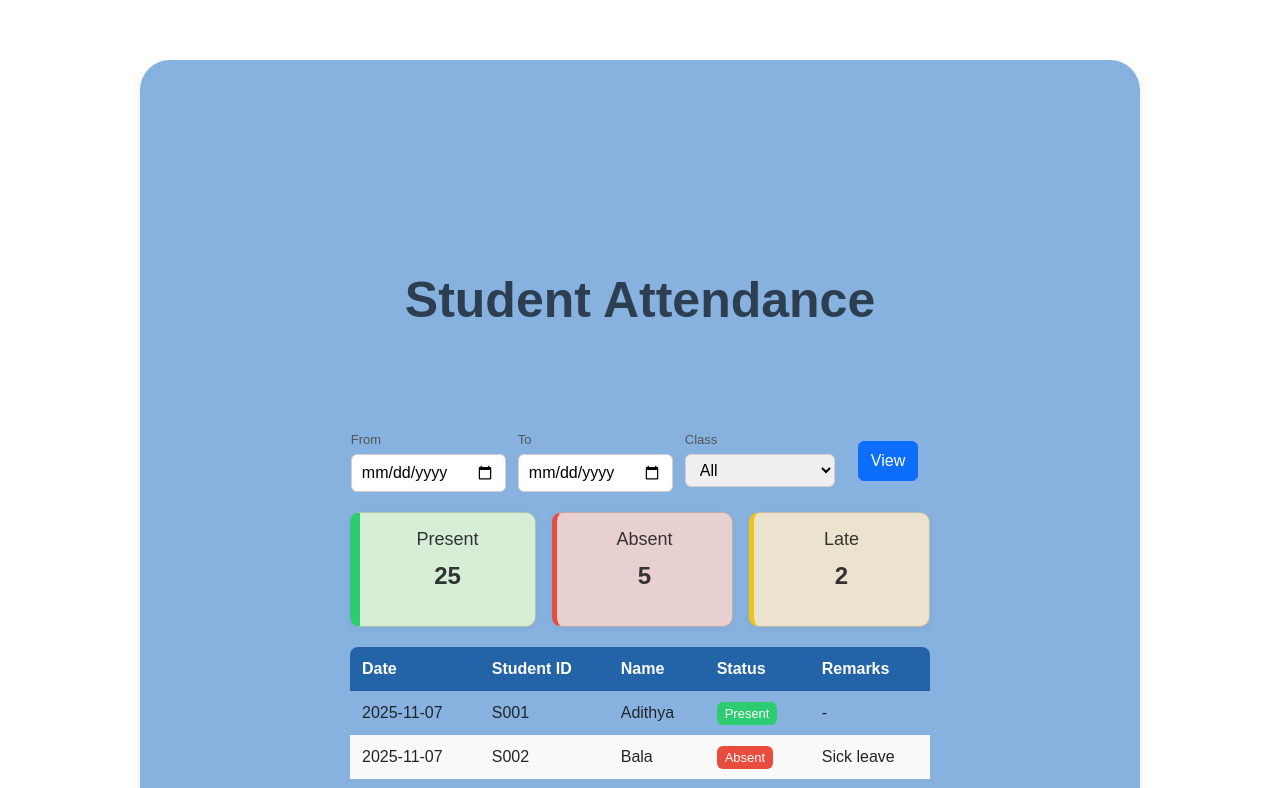
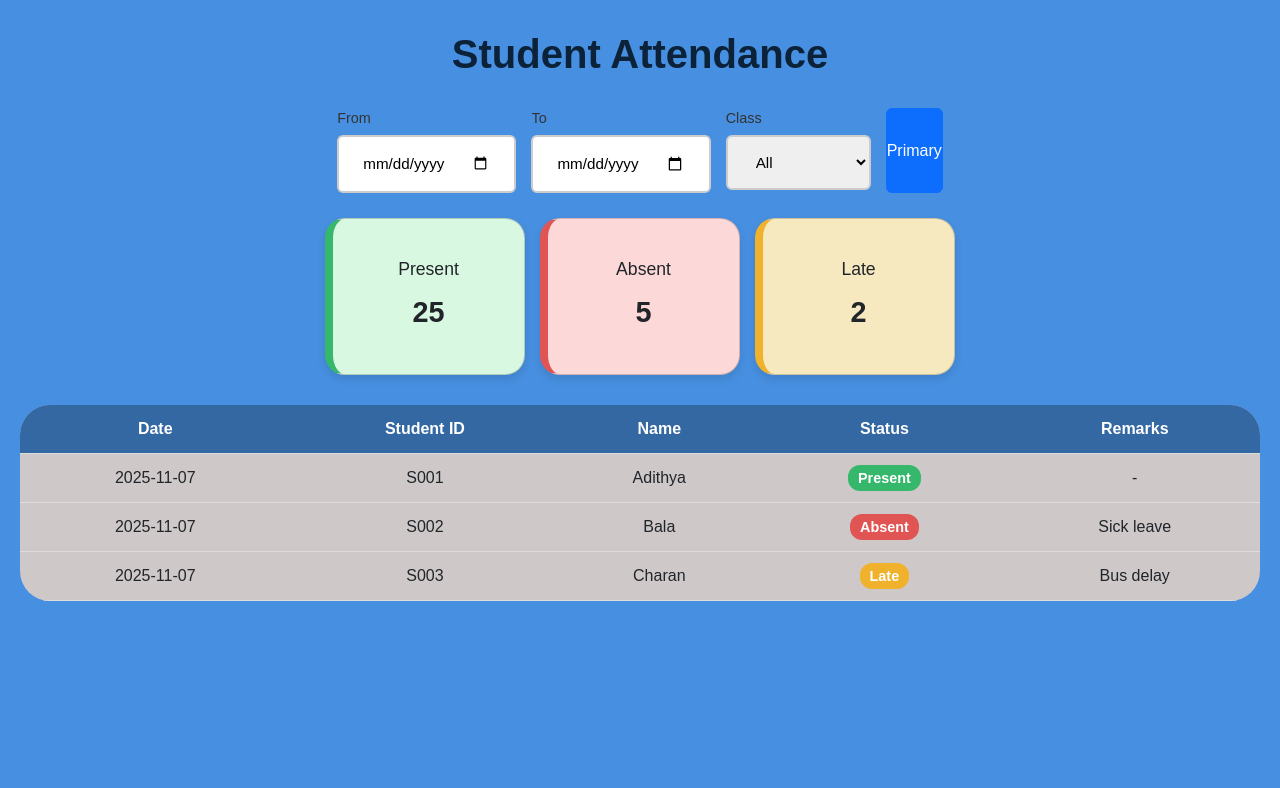
Before and after one commit to SuthaMary0309/SMART_SMSUI, an Angular app: page /attendance in a window 1280 px wide. Shown: the top 788 px of the page. Built offline with nearby package versions, Linux system fonts and the light colour scheme.

Commit message:
page design in attendance

```diff
--- a/src/app/components/student-dashboard/attendance/attendance.css
+++ b/src/app/components/student-dashboard/attendance/attendance.css
@@ -1,181 +1,162 @@
-/* Container */
-.attendance-container {
-  max-width: 1000px;
-  margin: 60px auto;
-  padding: 210px;
-  background: #619ad7c1;
-  border-radius: 30px;
-  box-shadow: 0 3px 10px rgba(0, 0, 0, 0.08);
-  font-family: 'Poppins', sans-serif;
+* {
+  margin: 0;
+  padding: 0;
+  box-sizing: border-box;
+  font-family: "Poppins", sans-serif;
 }
 
-/* Full screen container */
-.attendance-page {
+.attendance-container {
   width: 100%;
   height: 100vh;
-  background-color: #8bb8e8;
+  background-color: #478fe0;
+  padding: 30px 20px;
   display: flex;
-  justify-content: center;
+  flex-direction: column;
   align-items: center;
 }
-/* Page Title */
-.page-title {
-  text-align: center;
-  font-size: 50px;
-  font-weight: 800;
-  margin-bottom: 100px;
-  color: #2c3e50;
+
+h1 {
+  font-size: 2.5rem;
+  font-weight: 700;
+  color: #0b2239;
+  margin-bottom: 30px;
 }
 
-/* Filter Section */
 .filter-section {
   display: flex;
   flex-wrap: wrap;
-  gap: 12px;
   justify-content: center;
-  margin-bottom: 20px;
+  gap: 15px;
+  margin-bottom: 25px;
 }
 
-.filter-item {
+.filter-group {
   display: flex;
   flex-direction: column;
 }
 
-.filter-item label {
-  font-size: 13px;
-  color: #555;
-  margin-bottom: 4px;
+.filter-group label {
+  font-size: 0.9rem;
+  margin-bottom: 5px;
+  color: #333;
 }
 
-.filter-item input,
-.filter-item select {
-  padding: 6px 10px;
-  border: 1px solid #d8cccc;
+.filter-group input,
+.filter-group select {
+  padding: 16px 24px;
   border-radius: 6px;
-  min-width: 150px;
+  border: 2px solid #ccc;
+  font-size: 0.95rem;
 }
 
-.btn-view {
-  background: #3498db;
-  color: #fff;
+.primary-btn {
+  background-color: #1a73d3c1;
+  color: white;
   border: none;
-  padding: px px;
-  border-radius: 4px;
+  border-radius: 12px;
+  padding: 20px 36px;
   cursor: pointer;
-  font-weight: 500;
-  transition: background 0.2s;
+  font-size: 0.95rem;
+  transition: 0.3s;
 }
 
-.btn-view:hover {
-  background: #2980b9;
+.primary-btn:hover {
+  background-color: #034b97c1;
 }
 
-/* Summary Cards */
 .summary-cards {
   display: flex;
-  justify-content: space-around;
+  gap: 15px;
   flex-wrap: wrap;
-  gap: 16px;
-  margin-bottom: 20px;
+  justify-content: center;
+  margin-bottom: 30px;
 }
 
 .card {
-  flex: 1;
-  min-width: 180px;
-  padding: 16px;
-  border-radius: 10px;
+  width: 200px;
   text-align: center;
-  color: #333;
-  box-shadow: 0 2px 6px rgba(0, 0, 0, 0.05);
+  border-radius: 20px;
+  padding: 40px 20px;
+  box-shadow: 0 4px 8px rgba(0, 0, 0, 0.1);
 }
 
 .card h3 {
-  margin-bottom: 8px;
-  font-size: 18px;
+  font-size: 1.1rem;
+  margin-bottom: 10px;
 }
 
 .card p {
-  font-size: 24px;
-  font-weight: 600;
+  font-size: 1.8rem;
+  font-weight: bold;
 }
 
 .card.present {
-  background: #d6eed6;
-  border-left: 10px solid #2ecc71;
+  background-color: #d8f8e2;
+  border-left: 8px solid #35b86b;
 }
 
 .card.absent {
-  background: #e9d0d0;
-  border-left: 5px solid #e74c3c;
+  background-color: #fcd8d8;
+  border-left: 8px solid #e05454;
 }
 
 .card.late {
-  background: #ebe3ce;
-  border-left: 5px solid #f1c40f;
+  background-color: #f6e9c0;
+  border-left: 8px solid #f0b22c;
 }
 
-/* Table Section */
 .table-section {
-  overflow-x: auto;
+  width: 100%;
+  max-width: 1500px;
+  background: rgb(206, 200, 200);
+  border-radius: 30px;
+  overflow: hidden;
 }
 
 table {
   width: 100%;
   border-collapse: collapse;
-  border-radius: 8px;
-  overflow: hidden;
 }
 
 thead {
-  background:#034b97c1;
-  color: #fff;
+  background-color: #034b97c1;
+  color: white;
 }
 
-th,
-td {
-  padding: 10px 12px;
-  text-align: left;
-}
-
-tbody tr:nth-child(even) {
-  background: #f9f9f9;
-}
-
-tbody tr:hover {
-  background: #eef6fc;
+th, td {
+  padding: 12px;
+  text-align: center;
+  border-bottom: 1px solid #ddd;
 }
 
 .status {
-  padding: 4px 8px;
-  border-radius: 6px;
-  font-size: 13px;
-  font-weight: 500;
+  padding: 5px 10px;
+  border-radius: 12px;
+  font-weight: 600;
+  font-size: 0.9rem;
+  color: white;
 }
 
 .status.present {
-  background: #2ecc71;
-  color: white;
+  background-color: #35b86b;
 }
 
 .status.absent {
-  background: #e74c3c;
-  color: white;
+  background-color: #e05454;
 }
 
 .status.late {
-  background: #f1c40f;
-  color: black;
+  background-color: #f0b22c;
 }
 
-/* Responsive */
+/* Responsive Design */
 @media (max-width: 768px) {
-  .filter-section {
-    flex-direction: column;
-    align-items: center;
-  }
   .summary-cards {
     flex-direction: column;
     align-items: center;
   }
 
+  table th, table td {
+    font-size: 0.9rem;
+  }
 }
--- a/src/app/components/student-dashboard/attendance/attendance.html
+++ b/src/app/components/student-dashboard/attendance/attendance.html
@@ -1,39 +1,26 @@
 <div class="attendance-container">
-  <h2 class="page-title">Student Attendance</h2>
+  <h1>Student Attendance</h1>
 
-  <!-- Filter Section -->
   <div class="filter-section">
-    <div class="filter-item">
+    <div class="filter-group">
       <label>From</label>
-      <input type="date">
+      <input type="date" />
     </div>
-    <div class="filter-item">
+    <div class="filter-group">
       <label>To</label>
-      <input type="date">
+      <input type="date" />
     </div>
-    <div class="filter-item">
+    <div class="filter-group">
       <label>Class</label>
       <select>
         <option>All</option>
-        <option>Grade 1</option>
-        <option>Grade 2</option>
-        <option>Grade 3</option>
-        <option>Grade 4</option>
-        <option>Grade 5</option>
-        <option>Grade 6</option>
-        <option>Grade 7</option>
-        <option>Grade 8</option>
-        <option>Grade 9</option>
-        <option>Grade 10</option>
-        <option>Grade 11</option>
-        <option>Grade 12</option>
-
+        <option>Primary</option>
+        <option>Secondary</option>
       </select>
     </div>
-    <button type="button" class="btn btn-primary" style="margin: 11px ;"  >View</button>
+    <button type="button" class="btn btn-primary">Primary</button>
   </div>
 
-  <!-- Summary Cards -->
   <div class="summary-cards">
     <div class="card present">
       <h3>Present</h3>
@@ -49,7 +36,6 @@
     </div>
   </div>
 
-  <!-- Attendance Table -->
   <div class="table-section">
     <table>
       <thead>
```
